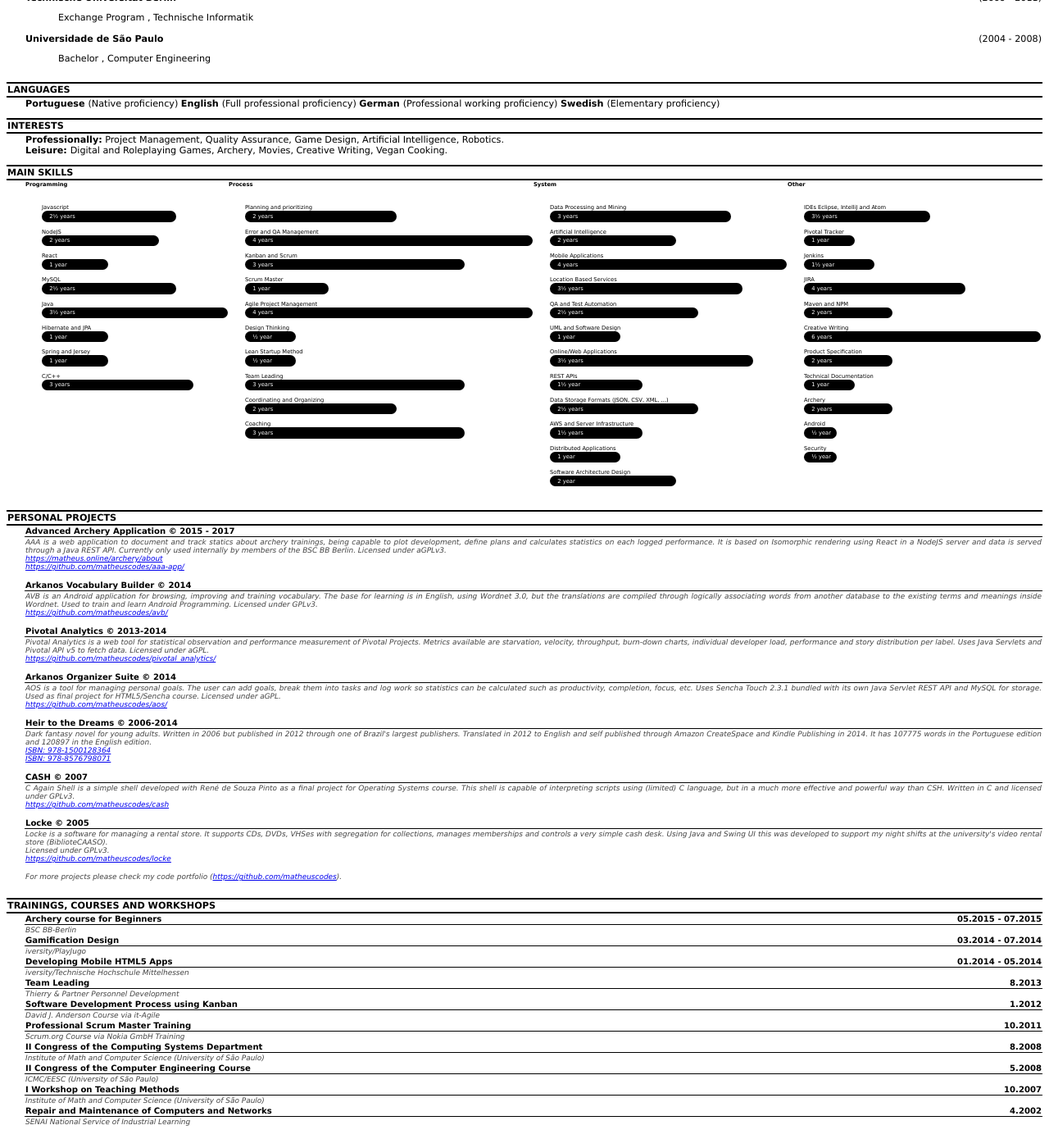
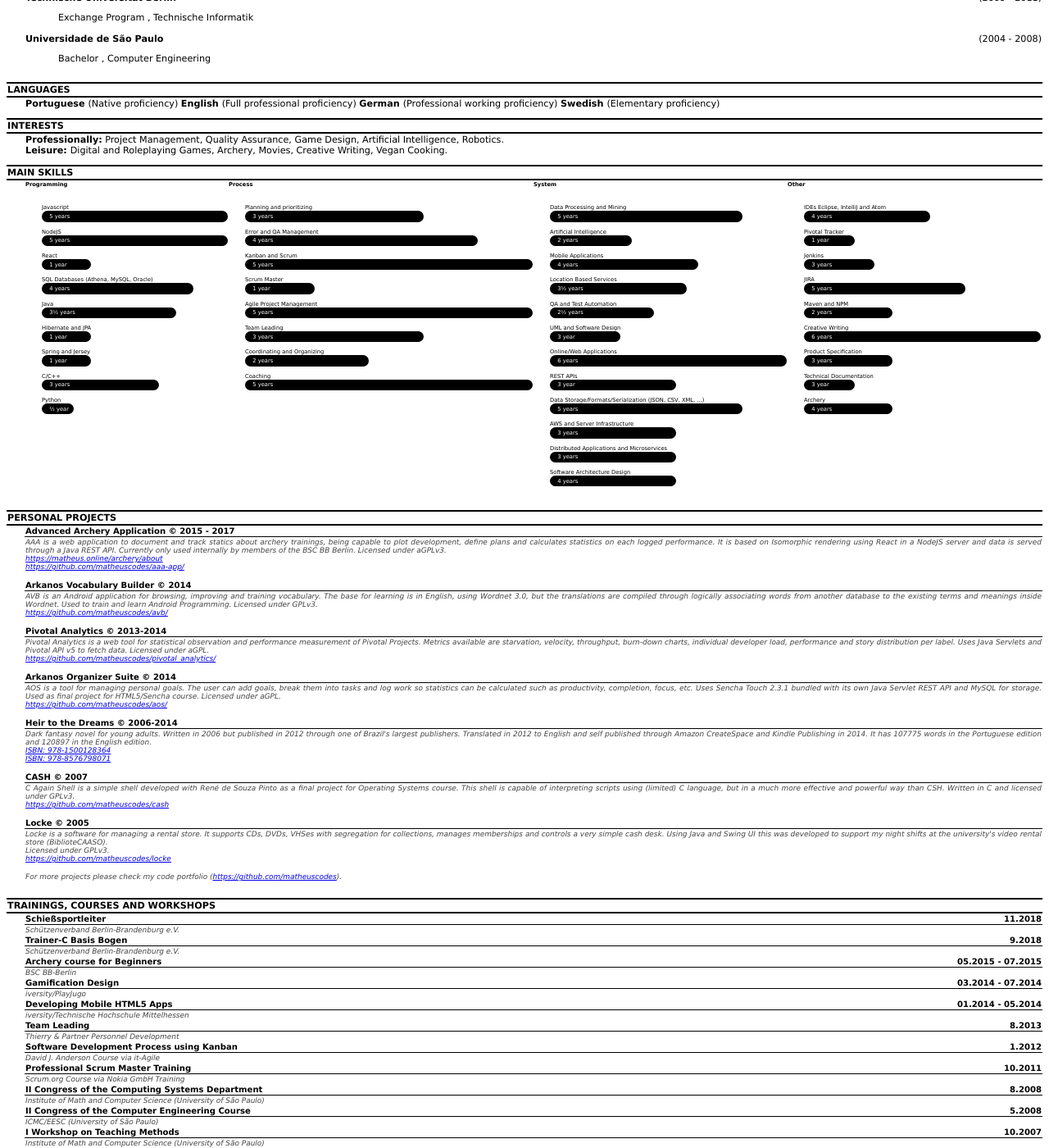
Before and after one commit to matheuscodes/matheuscodes.github.io, a Jekyll site: the page built from print.html, in a window 1280 px wide and 1400 px high, scrolled down 1225 px. Shown: the whole window at 82% size. Built offline with Jekyll 4.4.1, drawn with Linux system fonts in a browser that asks for light colours.

Commit message:
Updates from last year.

```diff
--- a/_data/education.yml
+++ b/_data/education.yml
@@ -12,6 +12,18 @@ educationHistory:
     started: 2004
     duration: (2004 - 2008)
 courseHistory:
+#  - basis:
+#    title: Basis Lehrgang
+#    duration: 11.2018 - 01.2019
+#    entity: Landessportbund Berlin e.V.
+  - schießsportleiter:
+    title: Schießsportleiter
+    duration: 11.2018
+    entity: Schützenverband Berlin-Brandenburg e.V.
+  - trainerC:
+    title: Trainer-C Basis Bogen
+    duration: 09.2018
+    entity: Schützenverband Berlin-Brandenburg e.V.
   - archery:
     title: Archery course for Beginners
     duration: 05.2015 - 07.2015
--- a/_data/skills.yml
+++ b/_data/skills.yml
@@ -1,131 +1,135 @@
 programmingSkills:
   - javascript:
     name: Javascript
-    percentage: 70%
-    years: 2½ years
+    percentage: 100%
+    years: 5 years
   - nodejs:
     name: NodeJS
-    percentage: 60%
-    years: 2 years
+    percentage: 100%
+    years: 5 years
   - react:
     name: React
-    percentage: 30%
+    percentage: 20%
     years: 1 year
   - mysql:
-    name: MySQL
-    percentage: 70%
-    years: 2½ years
+    name: SQL Databases (Athena, MySQL, Oracle)
+    percentage: 80%
+    years: 4 years
   - java:
     name: Java
-    percentage: 100%
+    percentage: 70%
     years: 3½ years
   - jpa:
     name: Hibernate and JPA
-    percentage: 30%
+    percentage: 20%
     years: 1 year
   - spring:
     name: Spring and Jersey
-    percentage: 30%
+    percentage: 20%
     years: 1 year
   - CCPP:
     name: C/C++
-    percentage: 80%
+    percentage: 60%
     years: 3 years
+  - python:
+    name: Python
+    percentage: 10%
+    years: ½ year
 systemSkills:
   - mining:
     name: Data Processing and Mining
-    percentage: 75%
-    years: 3 years
+    percentage: 80%
+    years: 5 years
   - ai:
     name: Artificial Intelligence
-    percentage: 50%
+    percentage: 30%
     years: 2 years
   - mobile:
     name: Mobile Applications
-    percentage: 100%
+    percentage: 60%
     years: 4 years
   - lbs:
     name: Location Based Services
-    percentage: 80%
+    percentage: 55%
     years: 3½ years
   - automation:
     name: QA and Test Automation
-    percentage: 60%
+    percentage: 40%
     years: 2½ years
   - uml:
     name: UML and Software Design
     percentage: 25%
-    years: 1 year
+    years: 3 year
   - web:
     name: Online/Web Applications
-    percentage: 85%
-    years: 3½ years
+    percentage: 100%
+    years: 6 years
   - api:
     name: REST APIs
-    percentage: 35%
-    years: 1½ year
+    percentage: 50%
+    years: 3 year
   - xml:
-    name: Data Storage Formats (JSON, CSV, XML, ...)
-    percentage: 60%
-    years: 2½ years
+    name: Data Storage/Formats/Serialization (JSON, CSV, XML, ...)
+    percentage: 80%
+    years: 5 years
   - aws:
     name: AWS and Server Infrastructure
-    percentage: 35%
-    years: 1½ years
+    percentage: 50%
+    years: 3 years
   - spark:
-    name: Distributed Applications
-    percentage: 25%
-    years: 1 year
+    name: Distributed Applications and Microservices
+    percentage: 50%
+    years: 3 years
   - architecture:
     name: Software Architecture Design
     percentage: 50%
-    years: 2 year
+    years: 4 years
 processSkills:
   - planning:
     name: Planning and prioritizing
-    percentage: 50%
-    years: 2 years
+    percentage: 60%
+    years: 3 years
   - error:
     name: Error and QA Management
-    percentage: 100%
+    percentage: 80%
     years: 4 years
   - process:
     name: Kanban and Scrum
-    percentage: 75%
-    years: 3 years
+    percentage: 100%
+    years: 5 years
   - scrumm:
     name: Scrum Master
-    percentage: 25%
+    percentage: 20%
     years: 1 year
   - agile:
     name: Agile Project Management
     percentage: 100%
-    years: 4 years
-  - design:
-    name: Design Thinking
-    percentage: 13%
-    years: ½ year
-  - lean:
-    name: Lean Startup Method
-    percentage: 13%
-    years: ½ year
+    years: 5 years
+#  - design:
+#    name: Design Thinking
+#    percentage: 13%
+#    years: ½ year
+#  - lean:
+#    name: Lean Startup Method
+#    percentage: 13%
+#    years: ½ year
   - leader:
     name: Team Leading
-    percentage: 75%
+    percentage: 60%
     years: 3 years
   - coordinate:
     name: Coordinating and Organizing
-    percentage: 50%
+    percentage: 40%
     years: 2 years
   - coach:
     name: Coaching
-    percentage: 75%
-    years: 3 years
+    percentage: 100%
+    years: 5 years
 otherSkills:
   - ides:
     name: IDEs Eclipse, IntelliJ and Atom
     percentage: 50%
-    years: 3½ years
+    years: 4 years
   - pivotal:
     name: Pivotal Tracker
     percentage: 16%
@@ -133,11 +137,11 @@ otherSkills:
   - jenkins:
     name: Jenkins
     percentage: 25%
-    years: 1½ year
+    years: 3 years
   - jira:
     name: JIRA
     percentage: 66%
-    years: 4 years
+    years: 5 years
   - maven:
     name: Maven and NPM
     percentage: 33%
@@ -149,23 +153,23 @@ otherSkills:
   - product:
     name: Product Specification
     percentage: 33%
-    years: 2 years
+    years: 3 years
   - techdoc:
     name: Technical Documentation
     percentage: 16%
-    years: 1 year
+    years: 3 year
   - archery:
     name: Archery
     percentage: 33%
-    years: 2 years
-  - android:
-    name: Android
-    percentage: 8%
-    years: ½ year
-  - security:
-    name: Security
-    percentage: 8%
-    years: ½ year
+    years: 4 years
+#  - android:
+#    name: Android
+#    percentage: 8%
+#    years: ½ year
+#  - security:
+#    name: Security
+#    percentage: 8%
+#    years: ½ year
 languageSkills:
   - pt:
     name: Portuguese
```
